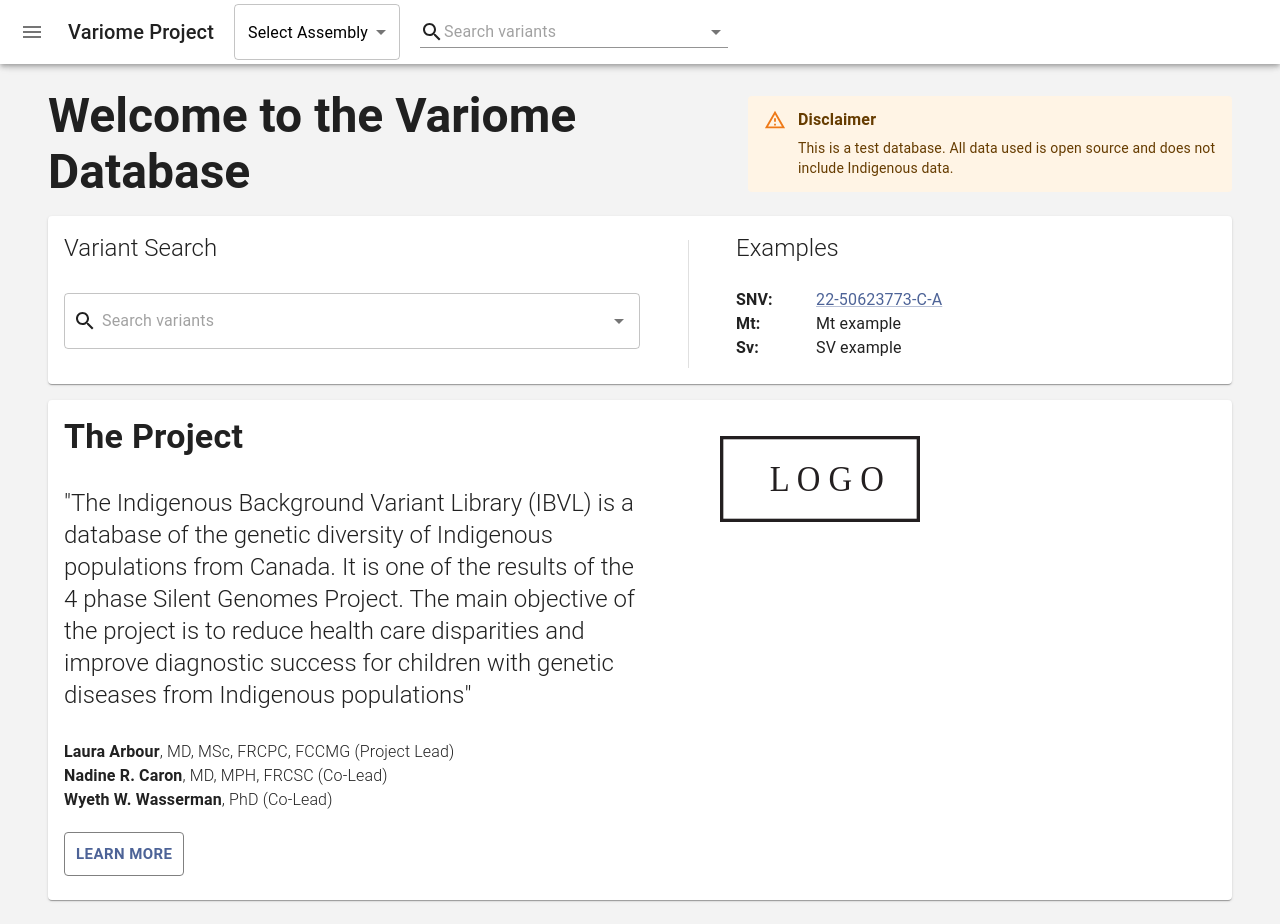
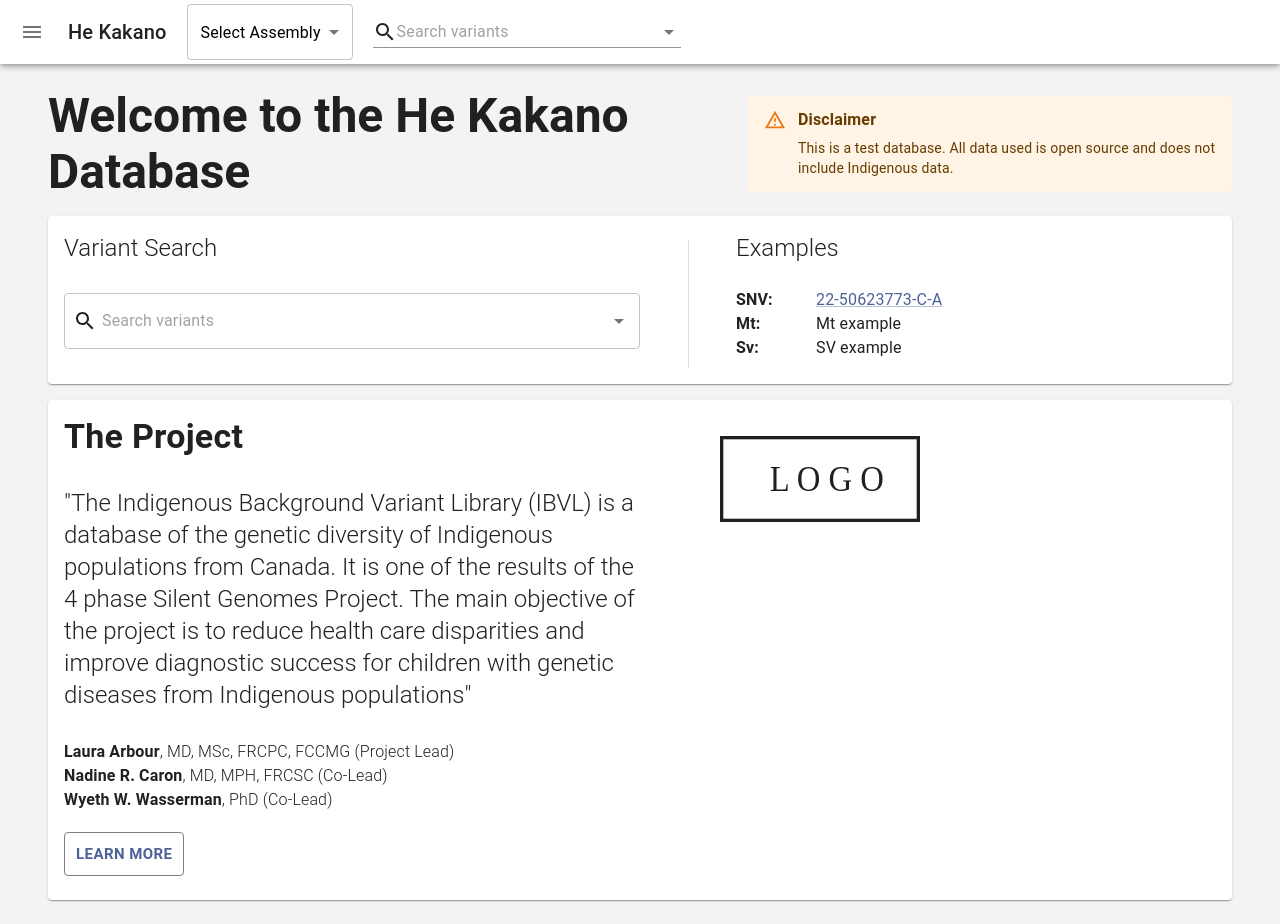
Before and after one commit to wassermanlab/variome, a React (Create React App) app in the folder app/: page / in a window 1280 px wide. Built offline with nearby package versions, Linux system fonts and the light colour scheme.

Commit message:
change naming of app

```diff
--- a/app/public/index.html
+++ b/app/public/index.html
@@ -24,7 +24,7 @@
       work correctly both with client-side routing and a non-root public URL.
       Learn how to configure a non-root public URL by running `npm run build`.
     -->
-    <title>Variome</title>
+    <title>He Kakano</title>
   </head>
   <body>
     <noscript>You need to enable JavaScript to run this app.</noscript>
--- a/app/src/layouts/navbar.js
+++ b/app/src/layouts/navbar.js
@@ -194,7 +194,7 @@ export default function AppNavBar() {
                         color="textPrimary"
                         sx={{ display: { xs: 'none', sm: 'block' } }}
                     >
-                        <Link href="/" color="textPrimary" underline="none">Variome Project</Link>
+                        <Link href="/" color="textPrimary" underline="none">He Kakano</Link>
                     </Typography>
                     <DropdownMenu />
                     {/*
--- a/app/src/pages/home.js
+++ b/app/src/pages/home.js
@@ -52,7 +52,7 @@ export default function Home() {
                     <Grid item xs={7}>
                         {/* BH TODO: Pick a better font for this */}
                         <Typography variant="h3" sx={{ fontWeight: 'bold' }}>
-                            Welcome to the Variome Database
+                            Welcome to the He Kakano Database
                         </Typography>
                     </Grid>
                     <Grid item xs={5}>
```
